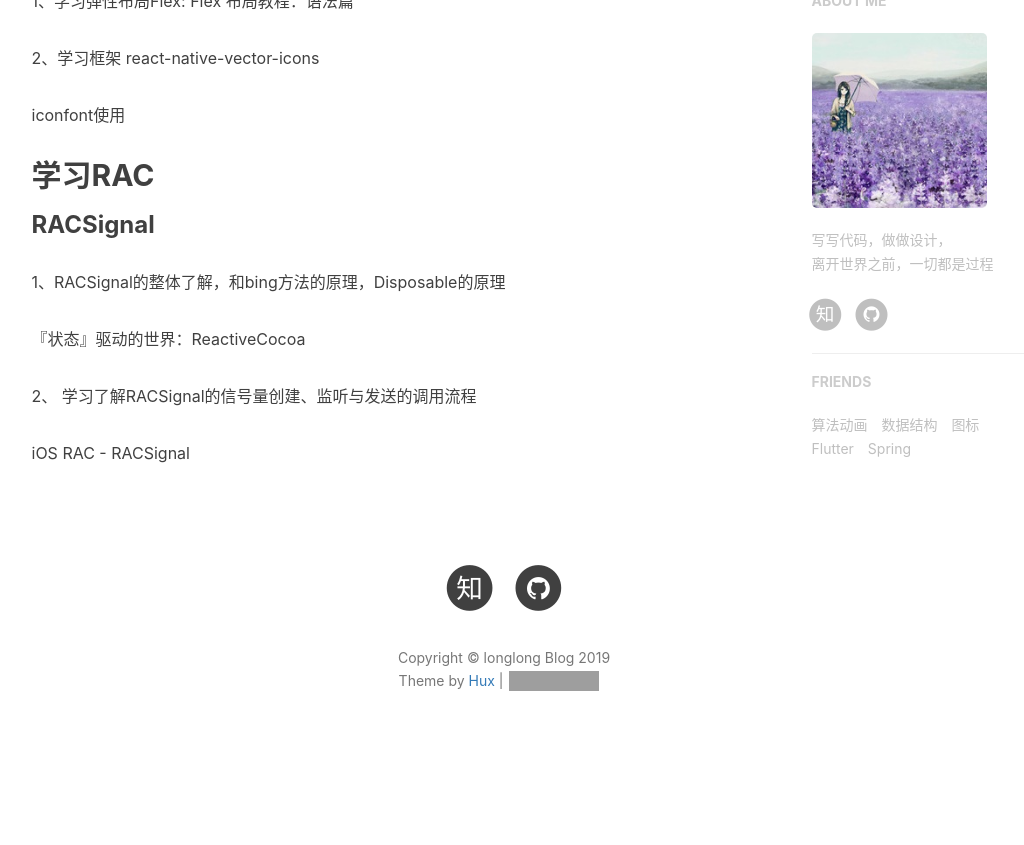
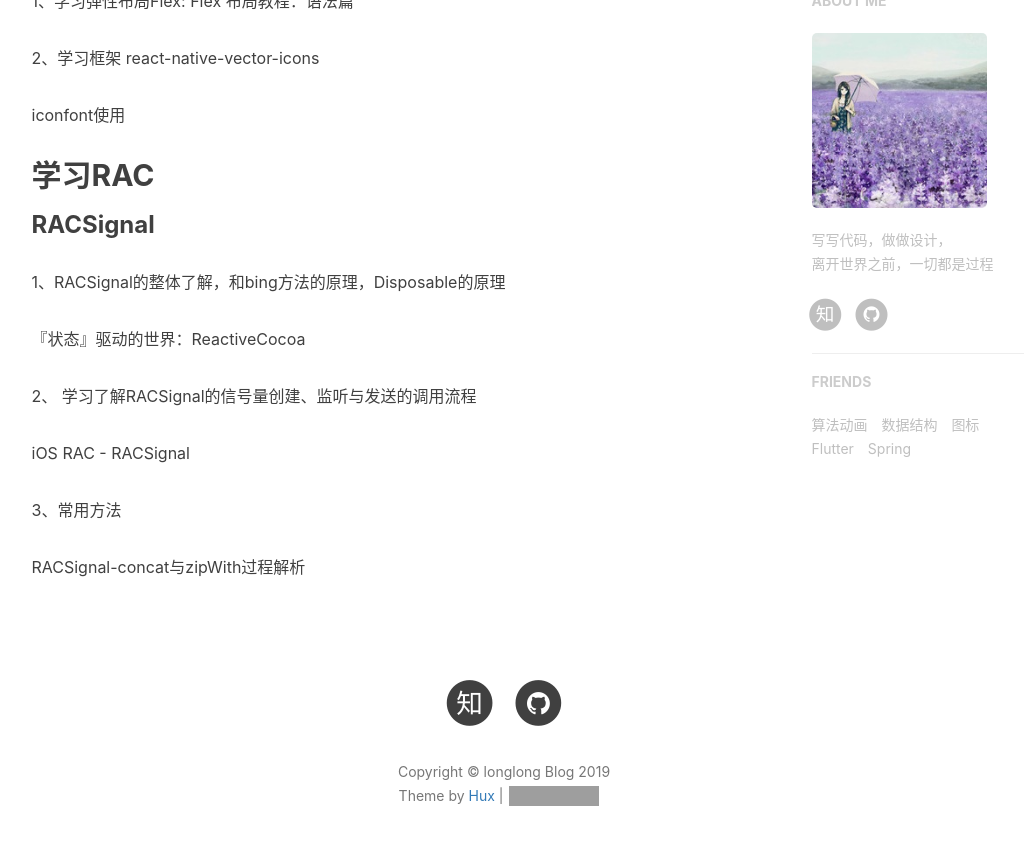
Before and after one commit to awanglilong/awanglilong.github.io, a Jekyll site: the page built from Learn record.md, in a window 1280 px wide and 900 px high, scrolled down 573 px. Shown: the top 845 px of the window, without its empty margins (136-1160 px from the left). Built offline with Jekyll 4.4.1, drawn with Linux system fonts in a browser that asks for light colours; nearby versions of some CDN libraries; our own code applies the rules of GitHub Pages for plain Markdown files; comment, search, counter and statistics services are not loaded; before the commit the page ends 1358 px from its top, so only the background shows below that; grey boxes are pictures that could not be loaded.

Commit message:
Update Learn record.md

```diff
--- a/Learn record.md
+++ b/Learn record.md
@@ -18,3 +18,7 @@
 2、 学习了解RACSignal的信号量创建、监听与发送的调用流程
 
 [iOS RAC - RACSignal](https://www.jianshu.com/p/35a28cf0a22f)
+
+3、常用方法
+
+[RACSignal-concat与zipWith过程解析](https://chipengliu.github.io/2019/01/13/RACSignal-concat-zipWith/)
```
